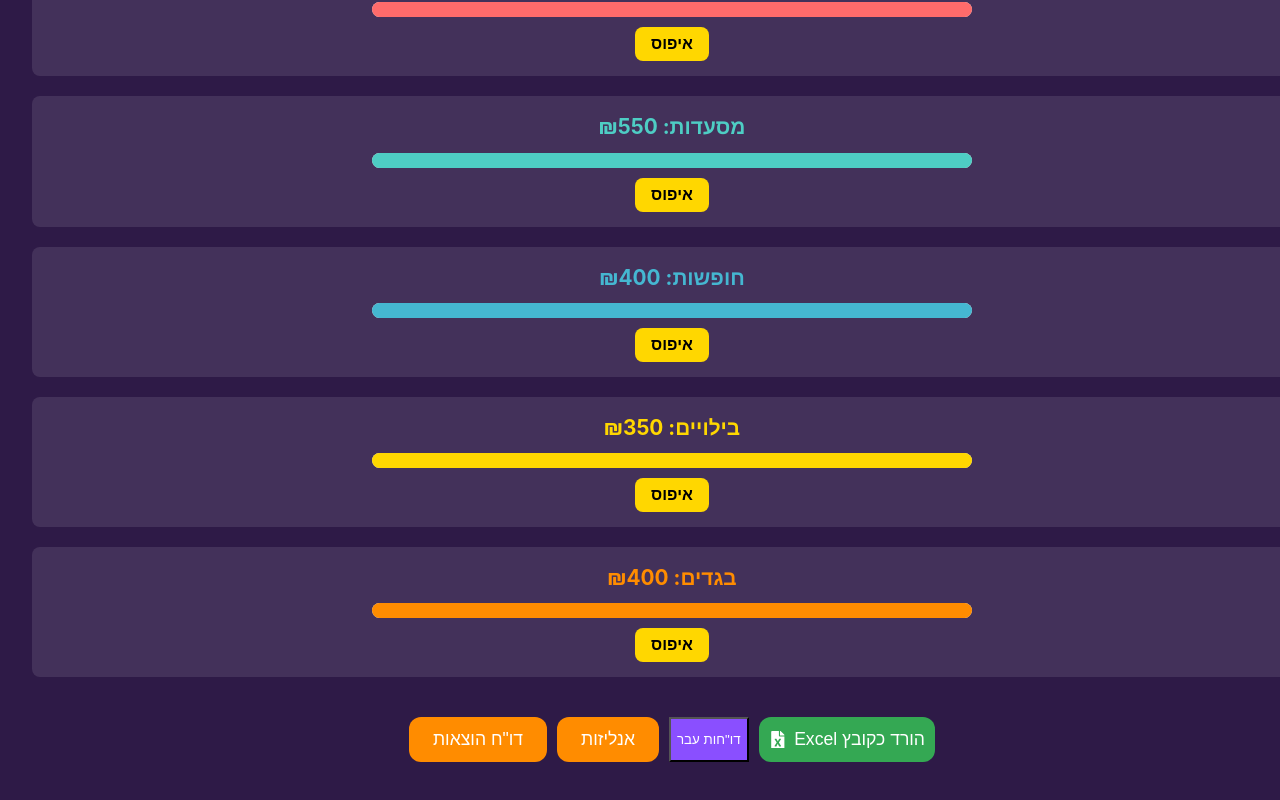
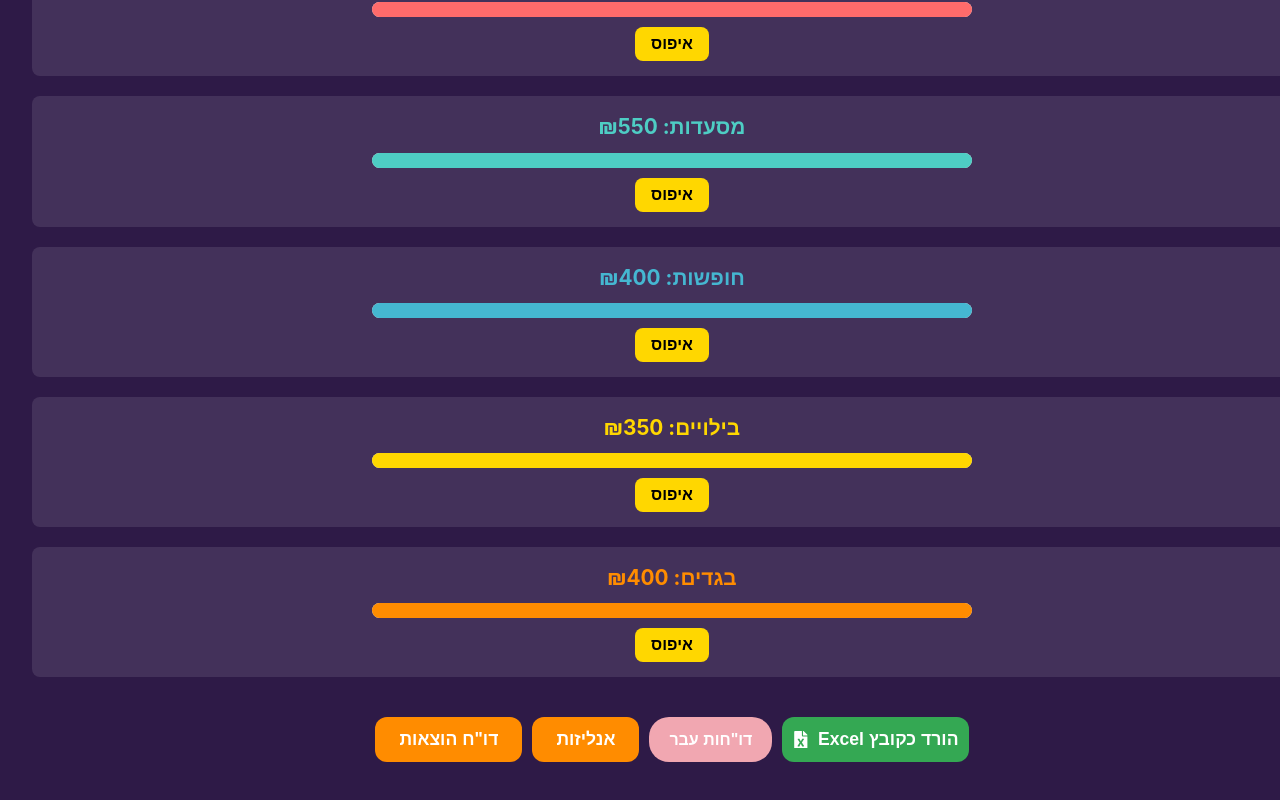
Before and after one commit to Orgamliel7/expense-tracking-web-app, a React (Vite) app in the folder expense-tracker/: page / in a window 1280 px wide. Shown: the part 529-1329 px from the top of the page. Built offline with nearby package versions, Linux system fonts and the light colour scheme; no server answers; the database is empty.

Commit message:
better design for action buttons

```diff
--- a/expense-tracker/src/components/ActionButtons/styles.css
+++ b/expense-tracker/src/components/ActionButtons/styles.css
@@ -6,25 +6,33 @@
 }
 
 .report-button,
-  .excel-button {
-    padding: 8px 16px;
+.excel-button,
+.past-reports-button {
+  padding: 10px 20px;
+  font-size: 16px;
+  font-weight: 600;
   border: none;
-    border-radius: 4px;
+  border-radius: 20px;
   cursor: pointer;
-    background-color: #4CAF50;
-    color: white;
   display: flex;
   align-items: center;
   gap: 5px;
-    transition: background-color 0.3s;
+  transition: background-color 0.3s, box-shadow 0.3s;
+  color: white;
 }
 
 .report-button:hover,
-  .excel-button:hover {
-    background-color: #45a049;
+.excel-button:hover,
+.past-reports-button:hover {
+  opacity: 0.9;
+  box-shadow: 0 4px 6px rgba(0, 0, 0, 0.2);
 }
 
 .past-reports-button {
-    background-color: #8A4FFF;
+  background-color: #F1A7B1;
   color: white;
 }
+
+.past-reports-button:disabled {
+  background-color: #d4d4d4;
+}
```
Lines whose indentation alone changed are shown as unchanged.
